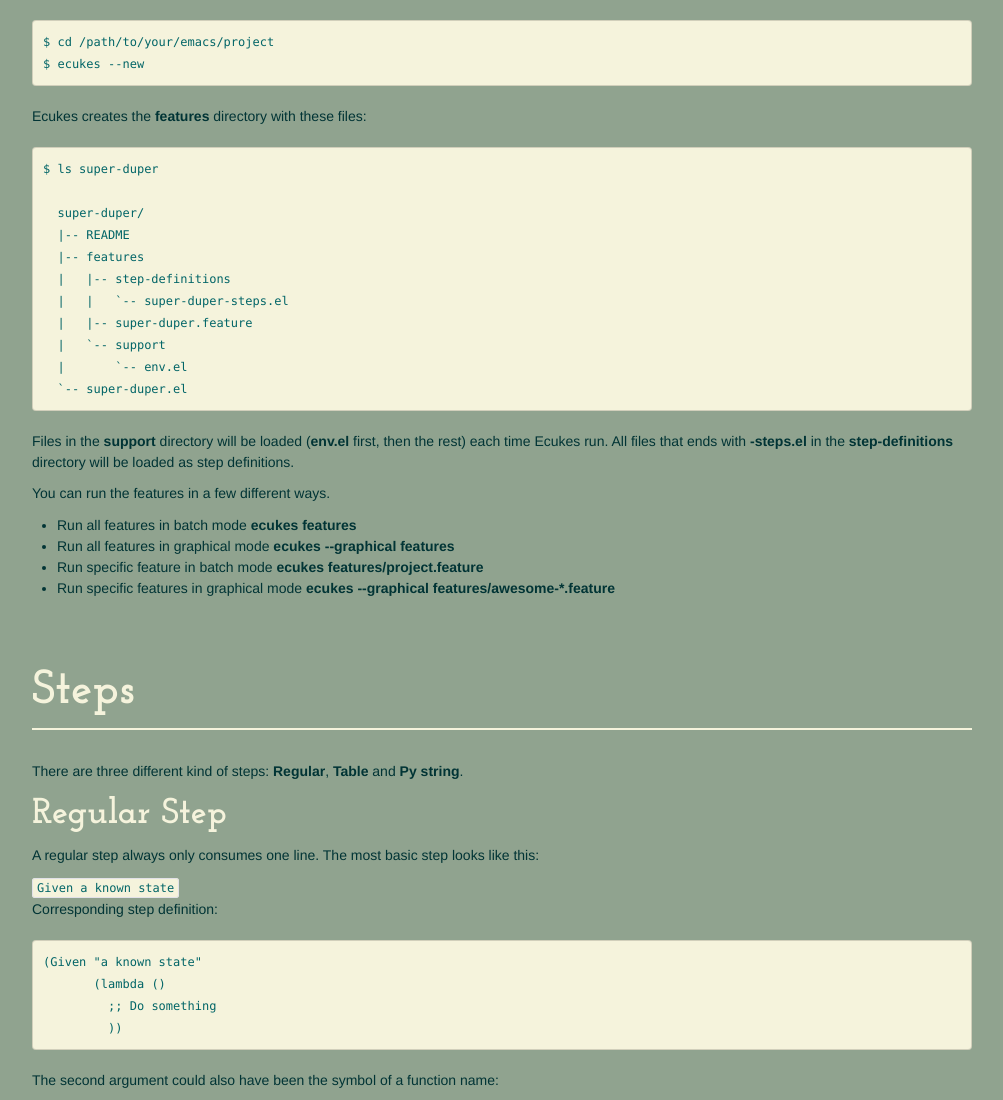
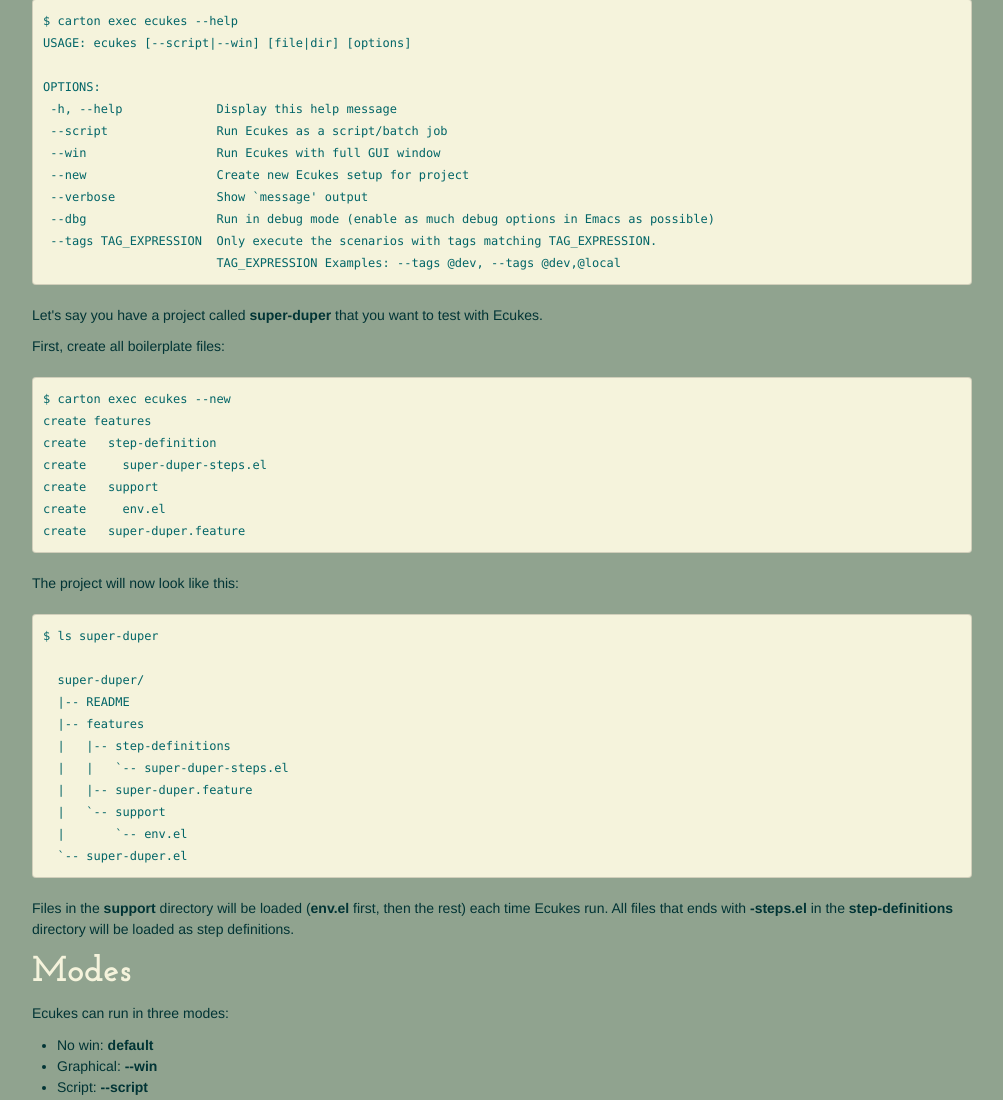
Before and after one commit to ecukes/ecukes, a Jekyll site: the page built from index.html, in a window 1280 px wide and 1400 px high, scrolled down 2344 px. Shown: the part 300-1400 px from the top of the window, without its empty margins (138-1141 px from the left). Built offline with Jekyll 4.4.1, drawn with Linux system fonts in a browser that asks for light colours; Markdown is read by kramdown in place of the engine named in the settings; some of the changed text lies outside the part shown; grey boxes are pictures that could not be loaded.

Commit message:
Expand usage with new information.

```diff
--- a/_includes/usage.html
+++ b/_includes/usage.html
@@ -5,17 +5,38 @@
         <h2>Usage</h2>
       </div>
 
+      <p>This is the Ecukes usage information:</p>
+
+      <pre><code>$ carton exec ecukes --help
+USAGE: ecukes [--script|--win] [file|dir] [options]
+
+OPTIONS:
+ -h, --help             Display this help message
+ --script               Run Ecukes as a script/batch job
+ --win                  Run Ecukes with full GUI window
+ --new                  Create new Ecukes setup for project
+ --verbose              Show `message' output
+ --dbg                  Run in debug mode (enable as much debug options in Emacs as possible)
+ --tags TAG_EXPRESSION  Only execute the scenarios with tags matching TAG_EXPRESSION.
+                        TAG_EXPRESSION Examples: --tags @dev, --tags @dev,@local</code></pre>
+
       <p>
-        When you have the <strong>ecukes</strong> binary available, you can
-        create the Ecukes files for an Emacs project. Lets say you have a
-        project called <strong>super-duper</strong> that you want to test
-        with Ecukes.
+        Let's say you have a project
+        called <strong>super-duper</strong> that you want to test with
+        Ecukes.
       </p>
 
-      <pre><code>$ cd /path/to/your/emacs/project
-$ ecukes --new</code></pre>
+      <p>First, create all boilerplate files:</p>
 
-      Ecukes creates the <strong>features</strong> directory with these files:
+      <pre><code>$ carton exec ecukes --new
+create features
+create   step-definition
+create     super-duper-steps.el
+create   support
+create     env.el
+create   super-duper.feature</code></pre>
+
+      <p>The project will now look like this:</p>
 
       <pre><code>$ ls super-duper
 
@@ -37,15 +58,45 @@
         step definitions.
       </p>
 
-      <p>You can run the features in a few different ways.</p>
+      <h3>Modes</h3>
+
+      <p>Ecukes can run in three modes:</p>
 
       <ul>
-        <li>Run all features in batch mode <strong>ecukes features</strong></li>
-        <li>Run all features in graphical mode <strong>ecukes --graphical features</strong></li>
-        <li>Run specific feature in batch mode <strong>ecukes features/project.feature</strong></li>
+        <li>No win: <strong>default</strong></li>
+        <li>Graphical: <strong>--win</strong></li>
+        <li>Script: <strong>--script</strong></li>
+      </ul>
 
-        <li>Run specific features in graphical mode <strong>ecukes --graphical features/awesome-*.feature</strong></li>
-      </ul>
+      <h3>Examples</h3>
+      <p>Here are a few ways to run Ecukes:</p>
+
+      <p>Create boilerplate files for current project.</p>
+      <pre><code>$ carton exec ecukes --new</code></pre>
+
+      <p>Show usage information.</p>
+      <pre><code>$ carton exec ecukes --help</code></pre>
+
+      <p>Run all features in no win mode.</p>
+      <pre><code>$ carton exec ecukes</code></pre>
+
+      <p>Run all features in win mode.</p>
+      <pre><code>$ carton exec ecukes --win features</code></pre>
+
+      <p>Run all features in script mode.</p>
+      <pre><code>$ carton exec ecukes --script</code></pre>
+
+      <p>Run one feature in no win mode.</p>
+      <pre><code>$ carton exec ecukes features/super-duper.feature</code></pre>
+
+      <p>Run one feature in win mode with verbose output.</p>
+      <pre><code>$ carton exec ecukes --win features/super-duper.feature --verbose</code></pre>
+
+      <p>Run all scenarios tagged with <strong>@super</strong> in script mode with debug.</p>
+      <pre><code>$ carton exec ecukes --script features/super-duper.feature --dbg --tags @super</code></pre>
+
+      <p>Run all features in no win mode. Use Emacs binary installed via Homebrew.</p>
+      <pre><code>ECUKES_EMACS="/usr/local/Cellar/emacs/24.2/Emacs.app/Contents/MacOS/Emacs" carton exec ~/Code/ecukes/ecukes</code></pre>
     </div>
   </div>
 </div>
```
